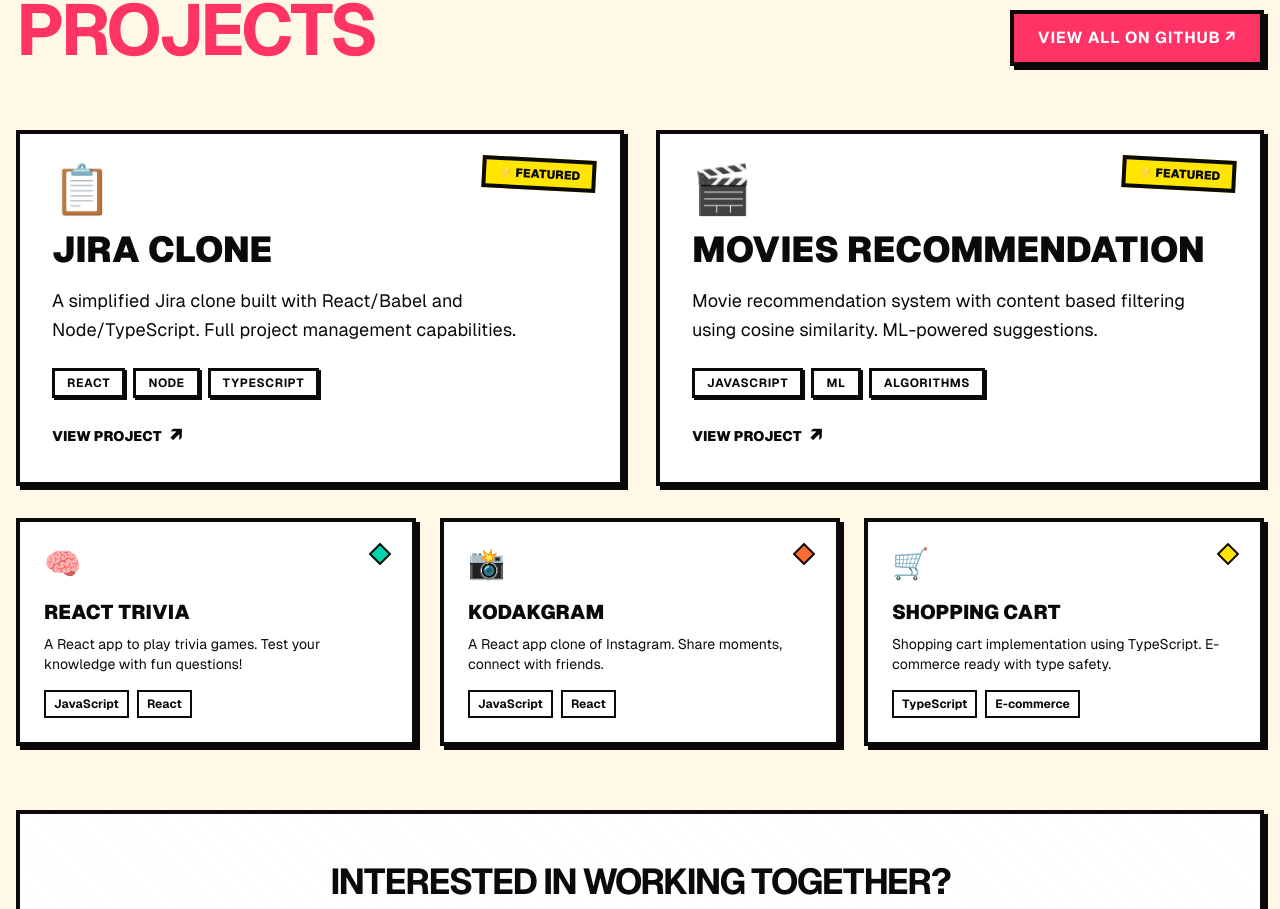
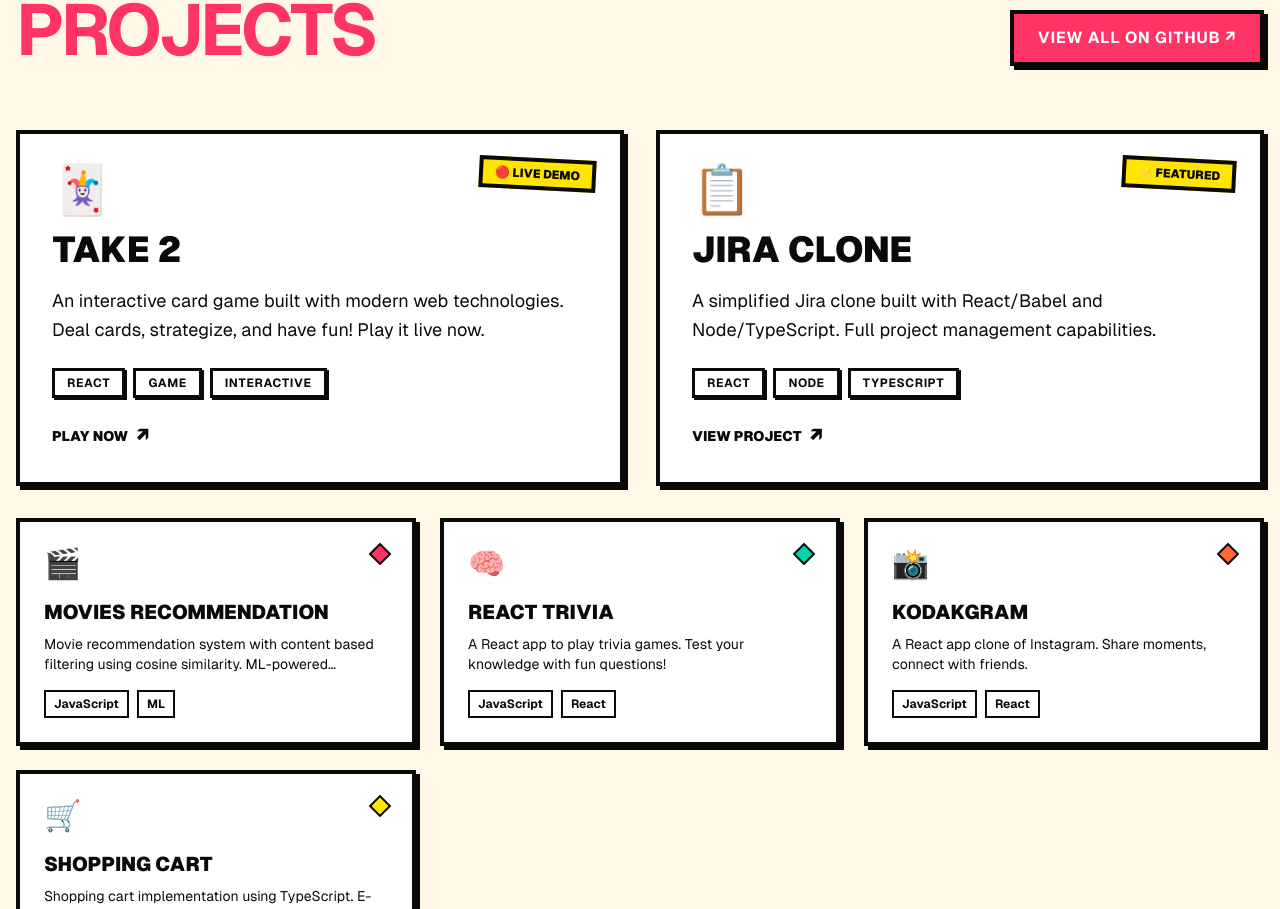
Before and after one commit to sourey/mydashboard-next, a Next.js app: page / in a window 1280 px wide. Shown: the part 4799-5708 px from the top of the page. Built offline with nearby package versions, Linux system fonts and the light colour scheme.

Commit message:
take 2 link added

```diff
--- a/src/components/Projects.js
+++ b/src/components/Projects.js
@@ -3,6 +3,16 @@
 import { useEffect, useRef, useState } from 'react';
 
 const projects = [
+  {
+    name: 'Take 2',
+    description: 'An interactive card game built with modern web technologies. Deal cards, strategize, and have fun! Play it live now.',
+    tags: ['React', 'Game', 'Interactive'],
+    link: 'https://take-2-tau.vercel.app/',
+    featured: true,
+    color: 'bg-neo-orange',
+    emoji: '🃏',
+    isLive: true
+  },
   {
     name: 'Jira Clone',
     description: 'A simplified Jira clone built with React/Babel and Node/TypeScript. Full project management capabilities.',
@@ -17,7 +27,7 @@
     description: 'Movie recommendation system with content based filtering using cosine similarity. ML-powered suggestions.',
     tags: ['JavaScript', 'ML', 'Algorithms'],
     link: 'https://github.com/sourey/movies_recommendation',
-    featured: true,
+    featured: false,
     color: 'bg-neo-primary',
     emoji: '🎬'
   },
@@ -116,7 +126,7 @@
               <div className="relative z-10">
                 {/* Featured badge */}
                 <div className="absolute -top-2 -right-2 bg-neo-accent border-4 border-neo-dark px-3 py-1 font-black text-xs uppercase rotate-3">
-                  ⭐ Featured
+                  {project.isLive ? '🔴 LIVE DEMO' : '⭐ Featured'}
                 </div>
 
                 <span className="text-5xl mb-4 block">{project.emoji}</span>
@@ -141,7 +151,7 @@
                 </div>
 
                 <div className="flex items-center gap-2 font-black uppercase text-sm group-hover:text-white transition-colors">
-                  View Project
+                  {project.isLive ? 'Play Now' : 'View Project'}
                   <span className="transform group-hover:translate-x-2 group-hover:-translate-y-1 transition-transform text-xl">↗</span>
                 </div>
               </div>
```
Also changed, not shown: src/app/hobbies/page.js (line endings or trailing spaces), src/components/InstagramGallery.js (line endings or trailing spaces).
